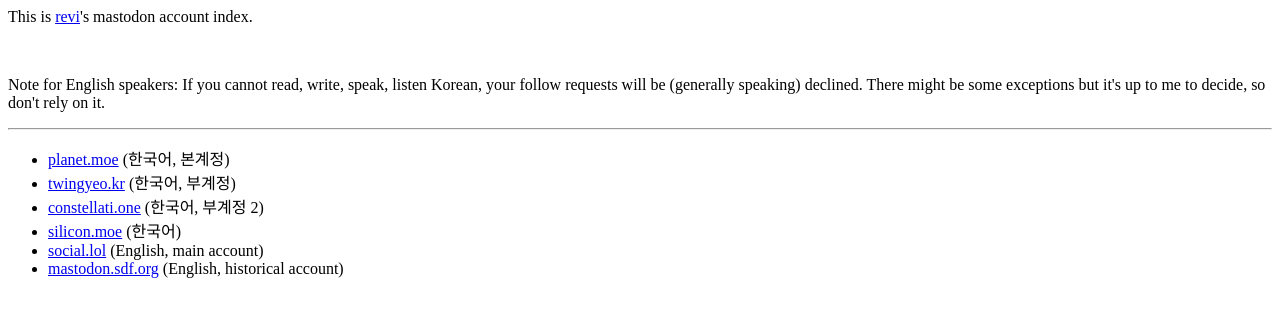
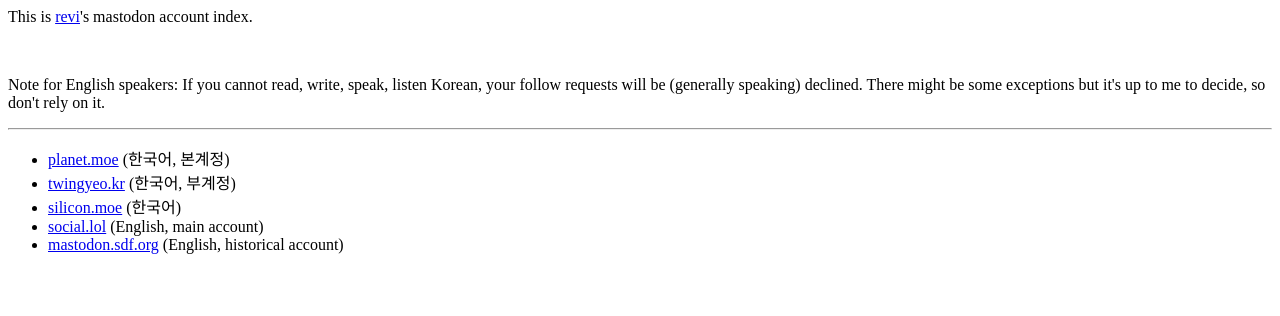
Before and after one commit to revi/fediverse.revi.xyz, a plain HTML site: page index.html in a window 1280 px wide. Drawn offline with Linux system fonts and the light colour scheme.

Commit message:
remove constellati.one
Defunct server.

Signed-off-by: Yongmin Hong <revi@pobox.com>

```diff
--- a/index.html
+++ b/index.html
@@ -11,7 +11,6 @@ Revi's mastodon identity
 <ul>
 <li><a rel="me" href="https://planet.moe/@revi">planet.moe</a> (한국어, 본계정)</li>
 <li><a rel="me" href="https://twingyeo.kr/@revi">twingyeo.kr</a> (한국어, 부계정)</li>
-<li><a rel="me" href="https://constellati.one/@revi">constellati.one</a> (한국어, 부계정 2)</li>
 <li><a rel="me" href="https://social.silicon.moe/@revi">silicon.moe</a> (한국어) </li>
 <li><a rel="me" href="https://social.lol/@revi">social.lol</a> (English, main account)</li>
 <li><a rel="me" href="https://mastodon.sdf.org/@revi">mastodon.sdf.org</a> (English, historical account)</li>
```
